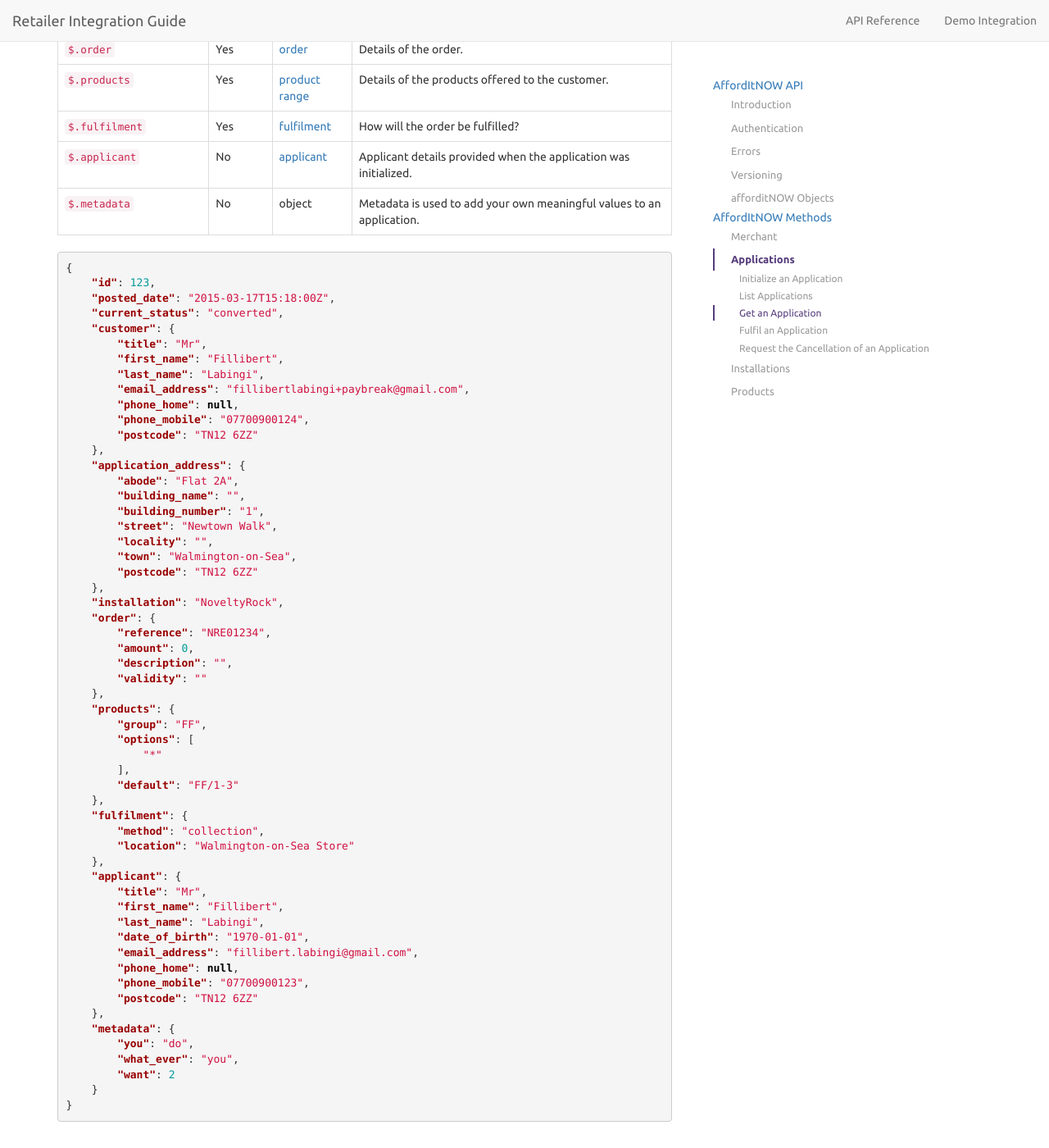
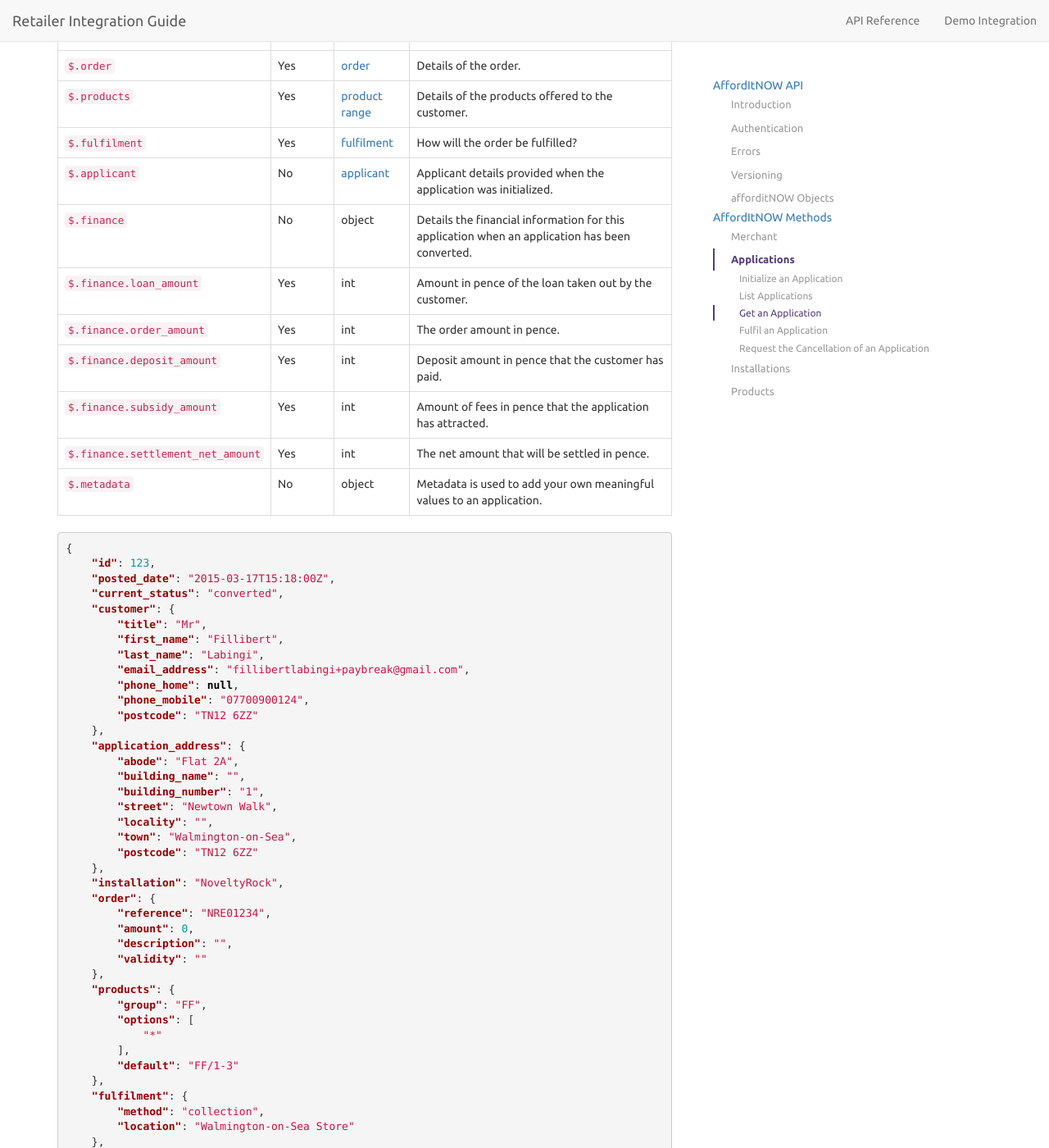
Before and after one commit to PayBreak/retailer-integration-guide, a Jekyll site: the page built from api/index.md, in a window 1280 px wide and 1400 px high, scrolled down 9980 px. Shown: the whole window at 82% size. Built offline with Jekyll 4.4.1, drawn with Linux system fonts in a browser that asks for light colours; nearby versions of some CDN libraries; Markdown is read by kramdown in place of the engine named in the settings; some of the changed text lies outside the part shown.

Commit message:
finance object

````diff
--- a/_includes/v4/applications_get.md
+++ b/_includes/v4/applications_get.md
@@ -19,6 +19,12 @@ Name | Required | Type | Description
 `$.products` | Yes | [product range]({{ site.baseurl }}/api/#product-range) | Details of the products offered to the customer.
 `$.fulfilment` | Yes | [fulfilment]({{ site.baseurl }}/api/#fulfilment) | How will the order be fulfilled?
 `$.applicant` | No | [applicant]({{ site.baseurl }}/api/#applicant) | Applicant details provided when the application was initialized.
+`$.finance` | No | object | Details the financial information for this application when an application has been converted.
+`$.finance.loan_amount` | Yes | int | Amount in pence of the loan taken out by the customer.
+`$.finance.order_amount` | Yes | int | The order amount in pence.
+`$.finance.deposit_amount` | Yes | int | Deposit amount in pence that the customer has paid.
+`$.finance.subsidy_amount` | Yes | int | Amount of fees in pence that the application has attracted.
+`$.finance.settlement_net_amount` | Yes | int | The net amount that will be settled in pence.
 `$.metadata` | No | object | Metadata is used to add your own meaningful values to an application.
 
 ```json
@@ -72,6 +78,13 @@ Name | Required | Type | Description
         "phone_mobile": "07700900123",
         "postcode": "TN12 6ZZ"
     },
+    "finance": {
+        "loan_amount": 0,
+        "order_amount": 0,
+        "deposit_amount": 0,
+        "subsidy_amount": 0,
+        "settlement_net_amount": 0
+    },
     "metadata": {
         "you": "do",
         "what_ever": "you",
````
